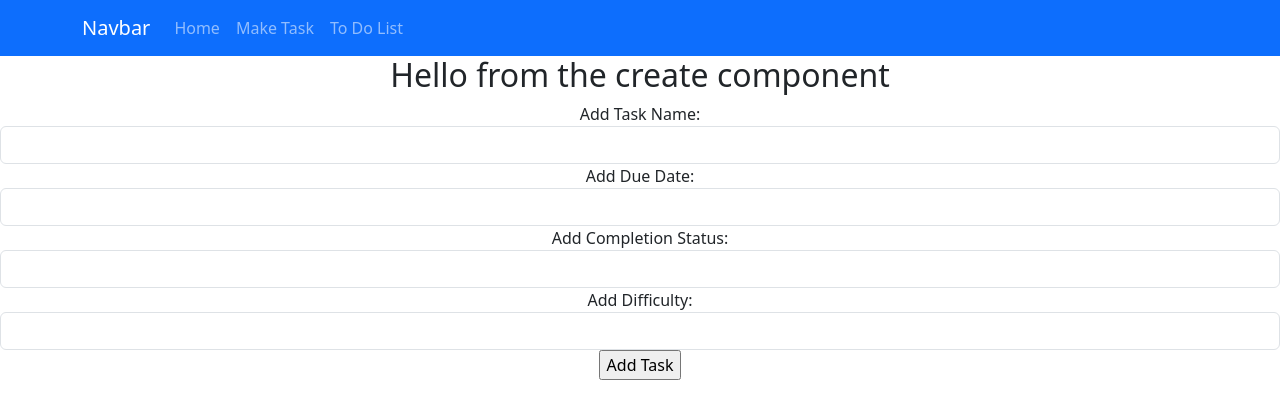
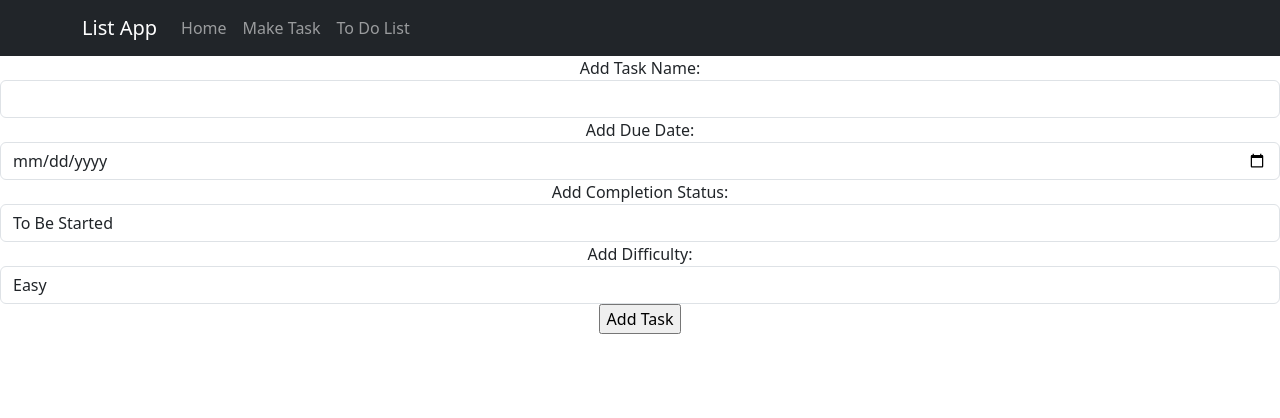
Before and after one commit to mary2002mcd/DataRepProject, a React (Create React App) app: page /maketask in a window 1280 px wide. Shown: the top 418 px of the page. Built offline with nearby package versions, Linux system fonts and the light colour scheme.

Commit message:
Project Innovation Finished

```diff
--- a/src/App.js
+++ b/src/App.js
@@ -16,9 +16,9 @@ function App() {
     <BrowserRouter>
       <div className="App">
         {/*Navbar changes the url to allow us to use different components on different urls */}
-        <Navbar bg="primary" data-bs-theme="dark">
+        <Navbar bg="dark" data-bs-theme="dark">
           <Container>
-            <Navbar.Brand href="/">Navbar</Navbar.Brand>
+            <Navbar.Brand href="/">List App</Navbar.Brand>
             <Nav className="me-auto">
               <Nav.Link href="/">Home</Nav.Link>
               <Nav.Link href="/maketask">Make Task</Nav.Link>
@@ -26,7 +26,7 @@ function App() {
             </Nav>
           </Container>
         </Navbar>
-        {/* Where we put the new componet of which change of url */}
+        {/* Where we put the new component of which change of url */}
         <Routes>
           {/* when we go to this path, show this component */}
           <Route path='/' element={<Content></Content>}></Route>
--- a/src/components/content.js
+++ b/src/components/content.js
@@ -3,7 +3,7 @@ function Content() {
         //call this in App.js to display in in the app
         //put curly brackets around javascript when inside HTML
         //this is what is shown in the home page
-        <div>
+        <div style={{backgroundImage: `url("https://www.onlygfx.com/wp-content/uploads/2020/07/blank-post-it-note-on-pin-board-2-1024x768.jpg")`}}>
             <h1>Welcome to your personalised To-Do List App</h1>
             <br></br>
             {/*This will display the current time*/}
--- a/src/components/edit.js
+++ b/src/components/edit.js
@@ -3,6 +3,8 @@ import { useParams } from 'react-router-dom';
 import { useState, useEffect } from 'react';
 import axios from 'axios';
 import { useNavigate } from "react-router-dom";
+
+//this is to update the already existing information in the mongo database
 export default function Edit(props) {
     // The useParams hook returns an object of key/value pairs of
     // the dynamic params from the current URL that were matched by
@@ -42,10 +44,10 @@ export default function Edit(props) {
             difficulty: difficulty,
             dueDate: dueDate
         };
-        axios.put('http://localhost:4000/api/task/' + id, newTask)
+        axios.put('http://localhost:4000/api/task/' + id, newTask)//updates and brings you back to the list page
             .then((res) => {
                 console.log(res.data);
-                navigate('/read');
+                navigate('/todolist');
             });
     }
     return (//html
@@ -53,7 +55,7 @@ export default function Edit(props) {
             {/* calling the variable handleSubmit when the form is submitted*/}
             <form onSubmit={handleSubmit}>
                 <div className="form-group">
-                    <label>Add Task Name: </label>
+                    <label>Edit Task Name: </label>
                     <input type="text"
                         className="form-control"
                         value={taskName}
@@ -61,22 +63,30 @@ export default function Edit(props) {
                     />
                 </div>
                 <div className="form-group">
-                    <label>Add Status: </label>
-                    <input type="text"
+                    <label>Edit Status: </label>
+                    <select
                         className="form-control"
                         value={status}
                         onChange={(e) => setStatus(e.target.value)}
-                    />
+                    >
+                        <option>To Be Started</option>
+                        <option>In Progress</option>
+                        <option>Finished</option>
+                    </select>
                 </div>
-                <div className="form-group"><label>Add Difficulty: </label>
-                    <input type="text"
+                <div className="form-group"><label>Edit Difficulty: </label>
+                    <select
                         className="form-control"
                         value={difficulty}
                         onChange={(e) => setDifficulty(e.target.value)}
-                    />
+                    >
+                        <option>Easy</option>
+                        <option>Medium</option>
+                        <option>Difficult</option>
+                    </select>
                 </div>
-                <div className="form-group"><label>Add Due Date: </label>
-                    <input type="text"
+                <div className="form-group"><label>Edit Due Date: </label>
+                    <input type="date"
                         className="form-control"
                         value={dueDate}
                         onChange={(e) => setDueDate(e.target.value)}
--- a/src/components/makeTask.js
+++ b/src/components/makeTask.js
@@ -2,7 +2,7 @@ import { useState } from "react";
 import axios from "axios";
 
 
-
+//this page adds a new task to the mongo database
 function MakeTask() {
     //The React useState Hook allows us to track state in a function component.
     const [taskName, setTaskName] = useState('');
@@ -13,23 +13,22 @@ function MakeTask() {
         e.preventDefault();
         //write to the console
         console.log("Task Name: " + taskName + " Due Date: " + dueDate + " Difficulty: " + difficulty + "Status: " + status);
-
+        //a variable that holds all the parameters of each task
         const task = {
-            taskName:taskName,
-            dueDate:dueDate,
-            difficulty:difficulty,
-            status:status
+            taskName: taskName,
+            dueDate: dueDate,
+            difficulty: difficulty,
+            status: status
         }
 
         //makes a http request
-        axios.post('http://localhost:4000/api/task',task)
-        .then()//invoke whats in here
-        .catch();//if an exception
+        axios.post('http://localhost:4000/api/task', task)
+            .then()//invoke whats in here
+            .catch();//if an exception
     }
     //return this to the screen when the component is called
     return (
         <div>
-            <h2>Hello from the create component</h2>
             {/* when the button is clicked the function OnSubmit will be called */}
             {/* take in this information from the user  */}
             <form onSubmit={handleSubmit}>
@@ -41,34 +40,44 @@ function MakeTask() {
                         onChange={(e) => { setTaskName(e.target.value) }} />
 
                 </div>
-
+                {/* use the date input type to get the right format */}
                 <div className="form-group">
                     <label>Add Due Date: </label>
-                    <input type="text"
+                    <input type="date"
                         className="form-control"
                         value={dueDate}
                         onChange={(e) => { setDueDate(e.target.value) }} />
 
                 </div>
-
+                {/* use the drop down menu to allow them to pick between 3 stages */}
                 <div className="form-group">
                     <label>Add Completion Status: </label>
-                    <input type="text"
+                    <select
                         className="form-control"
                         value={status}
-                        onChange={(e) => { setStatus(e.target.value) }} />
+                        onChange={(e) => { setStatus(e.target.value) }} >
+                        <option>To Be Started</option>
+                        <option>In Progress</option>
+                        <option>Finished</option>
+
+                    </select>
 
                 </div>
-
+                {/* use the drop down menu to allow them to pick between 3 levels */}
                 <div className="form-group">
                     <label>Add Difficulty: </label>
-                    <input type="text"
+                    <select
                         className="form-control"
                         value={difficulty}
-                        onChange={(e) => { setDifficulty(e.target.value) }} />
+                        onChange={(e) => { setDifficulty(e.target.value) }} >
+
+                        <option>Easy</option>
+                        <option>Medium</option>
+                        <option>Difficult</option>
+                    </select>
 
                 </div>
-                {/* button to call the function */}
+                {/* button to call the submit function */}
                 <div>
                     <input type="submit" value="Add Task" />
                 </div>
--- a/src/components/tasks.js
+++ b/src/components/tasks.js
@@ -3,11 +3,11 @@ import ListParts from "./listParts";
 
 function Tasks(props){
 
-    //map function will give individual task
+    //map function will give individual task from mongo
     return props.myTasks.map(
         //task is an argument
         (task)=>{
-            //this loads the ListParts component which gets data from the mongo database
+            //this loads the ListParts component which is the indivial cards that display the data
             return <ListParts myTask={task} key={task._id} Reload={()=>{props.ReloadData()}}></ListParts>
         }
     );
--- a/src/components/toDoList.js
+++ b/src/components/toDoList.js
@@ -1,7 +1,7 @@
 import Tasks from "./tasks";
 import { useEffect, useState } from "react";
 import axios from "axios";
-import { Button, Card, Col, Row } from "react-bootstrap";
+
 
 function ToDoList() {
     const [data, setData] = useState([]);
@@ -29,7 +29,7 @@ function ToDoList() {
     //useEffect is a React Hook that lets you synchronize a component with an external system.
     useEffect(
         () => {
-            //asyncrious operation taking place here
+            //asyncrious operation taking place here - it waits
             //callback, get data from tasks component
             axios.get('http://localhost:4000/api/tasks').then((response) => {
                 setData(response.data)
@@ -40,7 +40,7 @@ function ToDoList() {
     );
 
     //to make the read component automatically update when deleted so you dont have to refresh
-          const Reload = (e)=>{
+    const Reload = (e) => {
         //get all the data from the database
         axios.get('http://localhost:4000/api/tasks').then((response) => {
             setData(response.data)
@@ -50,10 +50,10 @@ function ToDoList() {
     }
 
     return (
-        //give it the color of a cork post it board
-        <div style={{backgroundColor: 'burlywood'}}>
+        //give it the color of a cork post it board or the image
+        <div style={{ backgroundColor: 'burlywood', backgroundImage: `url("https://www.onlygfx.com/wp-content/uploads/2020/07/blank-post-it-note-on-pin-board-2-1024x768.jpg")`, height: '900px' }}>
             <h2>To-Do List!</h2>
-            <Tasks myTasks={data} ReloadData={Reload}></Tasks> {/*call the tasks component */}
+            <Tasks myTasks={data} ReloadData={Reload}></Tasks> {/*call the tasks component - which takes from mongo */}
         </div>
     );
 }
```
Also changed, not shown: src/components/listParts.js (+12 -11 lines), 1 other file (tests, documents, lock files or other folders). Lines whose indentation alone changed are shown as unchanged.
